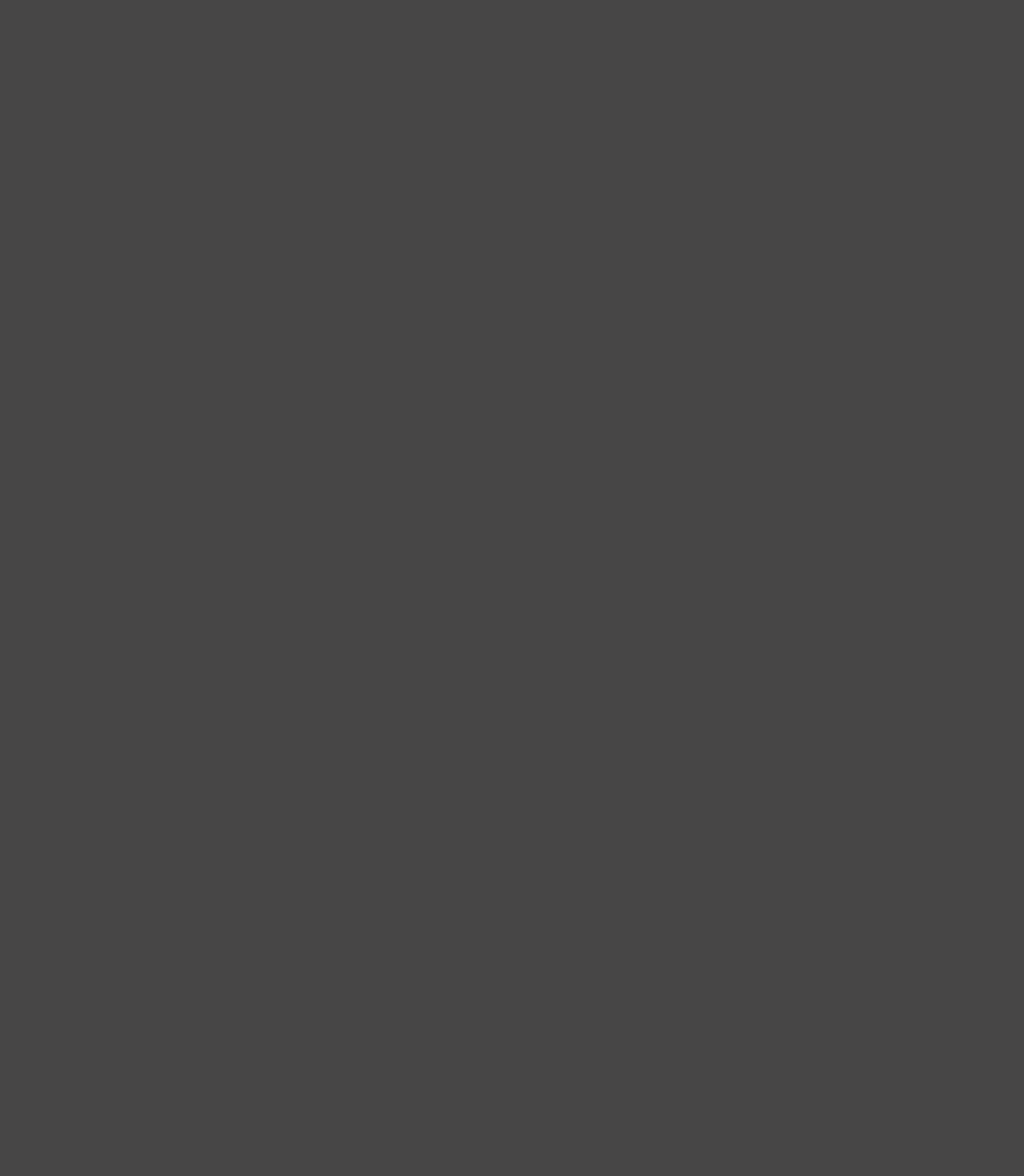
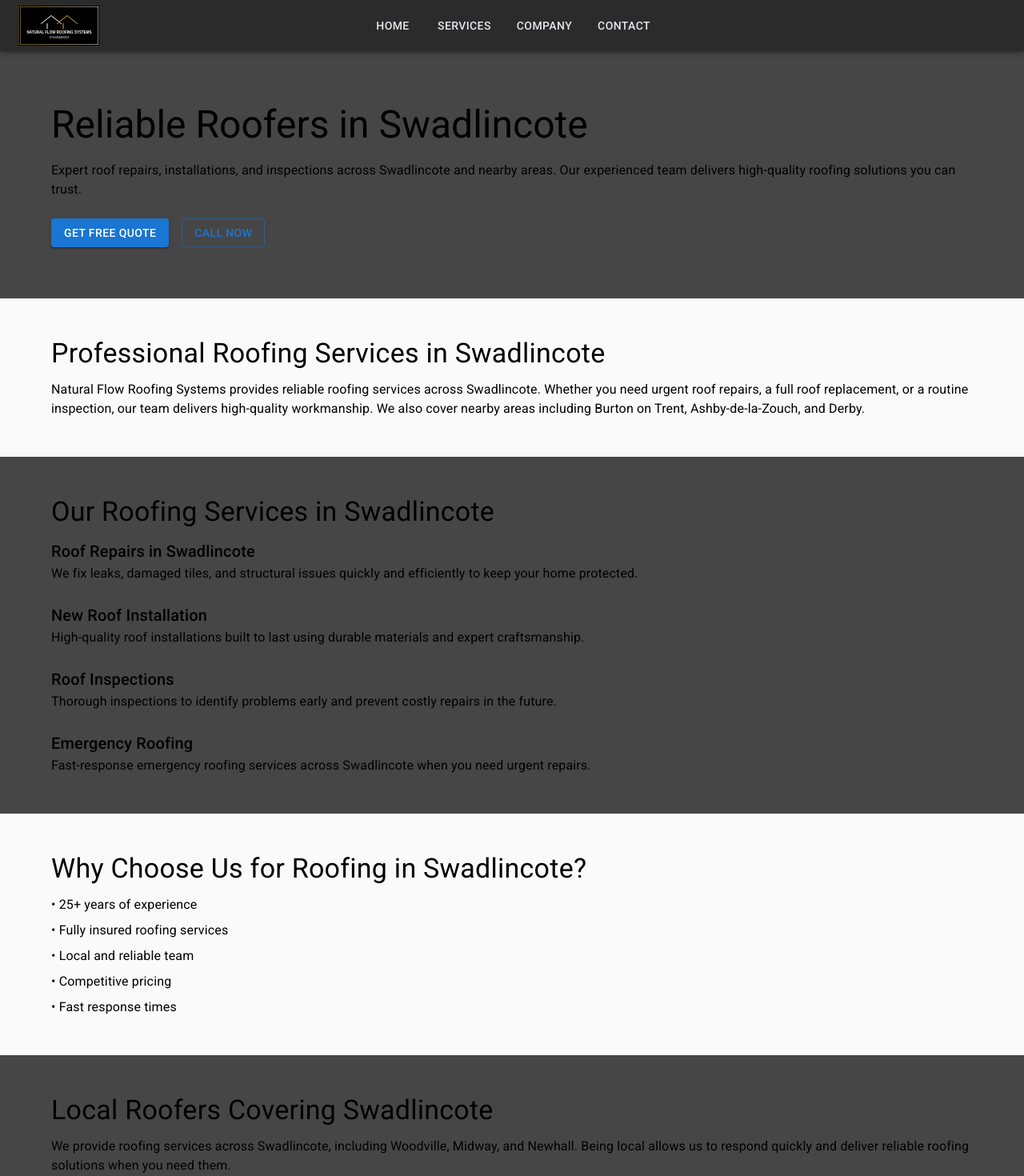
Before and after one commit to jkordek/rhroofing-website, a React (Vite) app: page /roofers-swadlincote in a window 1280 px wide. Before the commit this address had no page. Shown: the top 1470 px of the page at 80% size. Before the commit the page ends 800 px from the top, so only its background shows below. Built offline with nearby package versions, Linux system fonts and the light colour scheme.

Commit message:
Start preparing new pages

```diff
--- /dev/null
+++ b/src/components/AreaSection.jsx
@@ -0,0 +1,91 @@
+import { Box, Container, Typography, Paper, Link, Stack } from "@mui/material";
+
+export default function AreasSection() {
+  const areas = [
+    { name: "Burton on Trent", link: "/roofers-burton-on-trent" },
+    { name: "Swadlincote", link: "/roofers-swadlincote" },
+    { name: "Derby" },
+    { name: "Lichfield" },
+    { name: "Tamworth" },
+    { name: "Staffordshire" },
+  ];
+
+  return (
+    <Box sx={{ py: 8, color: "#fff", textAlign: "center" }}>
+      <Container maxWidth="lg">
+        {/* Title */}
+        <Typography
+          variant="h4"
+          fontWeight="bold"
+          gutterBottom
+          textAlign="center"
+        >
+          Areas We Cover
+        </Typography>
+
+        {/* Description */}
+        <Typography
+          sx={{ mb: 5, maxWidth: 700, mx: "auto" }}
+          textAlign="center"
+        >
+          We provide professional roofing services across Burton on Trent
+          and surrounding areas. Whether you need repairs, installation,
+          or inspections, our team is ready to help.
+        </Typography>
+
+        {/* Cards */}
+        <Stack
+          direction={{ xs: "column", md: "row" }}
+          spacing={3}
+          sx={{
+            mt: 6,
+            alignItems: "stretch",
+          }}
+        >
+          {areas.map((area, index) => (
+            <Paper
+              key={index}
+              elevation={2}
+              sx={{
+                width: { xs: "100%", sm: "45%", md: "30%" },
+                p: 3,
+                textAlign: "center",
+                borderRadius: 3,
+                transition: "0.25s",
+                bgcolor: "#2B2B2B",
+                color: "#fff",
+                "&:hover": {
+                  transform: "translateY(-4px)",
+                  boxShadow: 6,
+                },
+              }}
+            >
+              {area.link ? (
+                <Link
+                  href={area.link}
+                  underline="none"
+                  sx={{ fontWeight: "bold", fontSize: "1.1rem", textDecoration: "none", color: "#D9A842" }}
+                >
+                  {area.name}
+                </Link>
+              ) : (
+                <Typography fontWeight={500}>
+                  {area.name}
+                </Typography>
+              )}
+            </Paper>
+          ))}
+        </Stack>
+
+        {/* CTA */}
+        <Typography sx={{ mt: 6 }} textAlign="center">
+          Looking for trusted{" "}
+          <Link href="/roofers-burton-on-trent" underline="hover">
+            roofers in Burton on Trent
+          </Link>
+          ? Contact us today for a free quote.
+        </Typography>
+      </Container>
+    </Box>
+  );
+}
--- a/src/main.jsx
+++ b/src/main.jsx
@@ -7,6 +7,8 @@ import Home from "./pages/Home";
 import ServicesPage from "./pages/ServicesPage";
 import AboutPage from "./pages/AboutPage";
 import ContactPage from "./pages/ContactPage";
+import AreaBurtonPage from "./pages/AreaBurtonPage";
+import AreaSwadlincotePage from "./pages/AreaSwadlincotePage";
 
 import "@fontsource/roboto/300.css";
 import "@fontsource/roboto/400.css";
@@ -23,6 +25,8 @@ createRoot(document.getElementById("root")).render(
           <Route path="/services" element={<ServicesPage />} />
           <Route path="/about" element={<AboutPage />} />
           <Route path="/contact" element={<ContactPage />} />
+          <Route path="/roofers-burton-on-trent" element={<AreaBurtonPage />} />
+          <Route path="/roofers-swadlincote" element={<AreaSwadlincotePage />} />
         </Route>
       </Routes>
     </BrowserRouter>
--- /dev/null
+++ b/src/pages/AreaBurtonPage.jsx
@@ -0,0 +1,24 @@
+import AreasSection from "../components/AreaSection";
+import { Helmet } from "react-helmet-async";
+
+export default function AreaBurtonPage() {
+  return (
+    <>
+      <Helmet>
+        <title>Roofers in Swadlincote | Repairs & Roofing Services</title>
+
+        <meta
+          name="description"
+          content="Professional roofers in Swadlincote offering roof repairs, new roof installations, and inspections. Reliable, local, and fully insured."
+        />
+
+        <link
+          rel="canonical"
+          href="https://naturalflowroofing.co.uk/roofers-swadlincote"
+        />
+      </Helmet>
+
+      <AreasSection />
+    </>
+  );
+}
--- /dev/null
+++ b/src/pages/AreaSwadlincotePage.jsx
@@ -0,0 +1,166 @@
+import { Box, Container, Typography, Button, Stack } from "@mui/material";
+import { Helmet } from "react-helmet-async";
+
+export default function SwadlincotePage() {
+  return (
+    <>
+      <Helmet>
+        <title>Roofers in Swadlincote | Repairs & Roofing Services</title>
+        <meta
+          name="description"
+          content="Professional roofers in Swadlincote offering roof repairs, new roof installations, and inspections. Reliable, local, and fully insured."
+        />
+        <link
+          rel="canonical"
+          href="https://naturalflowroofing.co.uk/roofers-swadlincote"
+        />
+      </Helmet>
+
+      {/* HERO */}
+      <Box sx={{ py: 8 }}>
+        <Container maxWidth="lg">
+          <Typography variant="h3" fontWeight="bold" gutterBottom>
+            Reliable Roofers in Swadlincote
+          </Typography>
+
+          <Typography sx={{ mb: 3 }}>
+            Expert roof repairs, installations, and inspections across
+            Swadlincote and nearby areas. Our experienced team delivers
+            high-quality roofing solutions you can trust.
+          </Typography>
+
+          <Stack direction="row" spacing={2}>
+            <Button variant="contained" href="/contact">
+              Get Free Quote
+            </Button>
+            <Button variant="outlined" href="tel:07440448919">
+              Call Now
+            </Button>
+          </Stack>
+        </Container>
+      </Box>
+
+      {/* MAIN CONTENT */}
+      <Box sx={{ py: 6, bgcolor: "#fafafa" }}>
+        <Container maxWidth="lg">
+          <Typography variant="h4" fontWeight="bold" gutterBottom>
+            Professional Roofing Services in Swadlincote
+          </Typography>
+
+          <Typography>
+            Natural Flow Roofing Systems provides reliable roofing services
+            across Swadlincote. Whether you need urgent roof repairs, a full
+            roof replacement, or a routine inspection, our team delivers
+            high-quality workmanship. We also cover nearby areas including
+            Burton on Trent, Ashby-de-la-Zouch, and Derby.
+          </Typography>
+        </Container>
+      </Box>
+
+      {/* SERVICES */}
+      <Box sx={{ py: 6 }}>
+        <Container maxWidth="lg">
+          <Typography variant="h4" fontWeight="bold" gutterBottom>
+            Our Roofing Services in Swadlincote
+          </Typography>
+
+          <Stack spacing={3}>
+            <Box>
+              <Typography variant="h6" fontWeight="bold">
+                Roof Repairs in Swadlincote
+              </Typography>
+              <Typography>
+                We fix leaks, damaged tiles, and structural issues quickly
+                and efficiently to keep your home protected.
+              </Typography>
+            </Box>
+
+            <Box>
+              <Typography variant="h6" fontWeight="bold">
+                New Roof Installation
+              </Typography>
+              <Typography>
+                High-quality roof installations built to last using durable
+                materials and expert craftsmanship.
+              </Typography>
+            </Box>
+
+            <Box>
+              <Typography variant="h6" fontWeight="bold">
+                Roof Inspections
+              </Typography>
+              <Typography>
+                Thorough inspections to identify problems early and prevent
+                costly repairs in the future.
+              </Typography>
+            </Box>
+
+            <Box>
+              <Typography variant="h6" fontWeight="bold">
+                Emergency Roofing
+              </Typography>
+              <Typography>
+                Fast-response emergency roofing services across Swadlincote
+                when you need urgent repairs.
+              </Typography>
+            </Box>
+          </Stack>
+        </Container>
+      </Box>
+
+      {/* WHY CHOOSE US */}
+      <Box sx={{ py: 6, bgcolor: "#fafafa" }}>
+        <Container maxWidth="lg">
+          <Typography variant="h4" fontWeight="bold" gutterBottom>
+            Why Choose Us for Roofing in Swadlincote?
+          </Typography>
+
+          <Stack spacing={1}>
+            <Typography>• 25+ years of experience</Typography>
+            <Typography>• Fully insured roofing services</Typography>
+            <Typography>• Local and reliable team</Typography>
+            <Typography>• Competitive pricing</Typography>
+            <Typography>• Fast response times</Typography>
+          </Stack>
+        </Container>
+      </Box>
+
+      {/* LOCAL AREA */}
+      <Box sx={{ py: 6 }}>
+        <Container maxWidth="lg">
+          <Typography variant="h4" fontWeight="bold" gutterBottom>
+            Local Roofers Covering Swadlincote
+          </Typography>
+
+          <Typography>
+            We provide roofing services across Swadlincote, including
+            Woodville, Midway, and Newhall. Being local allows us to respond
+            quickly and deliver reliable roofing solutions when you need them.
+          </Typography>
+        </Container>
+      </Box>
+
+      {/* CTA */}
+      <Box sx={{ py: 8, textAlign: "center" }}>
+        <Container maxWidth="md">
+          <Typography variant="h4" fontWeight="bold" gutterBottom>
+            Get a Free Roofing Quote in Swadlincote
+          </Typography>
+
+          <Typography sx={{ mb: 3 }}>
+            Contact Natural Flow Roofing Systems today for a free, no-obligation quote.
+          </Typography>
+
+          <Stack direction="row" spacing={2} justifyContent="center">
+            <Button variant="contained" href="/contact">
+              Contact Us
+            </Button>
+            <Button variant="outlined" href="tel:07440448919">
+              Call 07440 448919
+            </Button>
+          </Stack>
+        </Container>
+      </Box>
+    </>
+  );
+}
--- a/src/pages/Home.jsx
+++ b/src/pages/Home.jsx
@@ -1,6 +1,7 @@
 import Hero from "../components/Hero";
 import Services from "../components/Services";
 import AboutUs from "../components/AboutUs";
+import AreasSection from "../components/AreaSection";
 import Contact from "../components/Contact";
 import { Helmet } from "react-helmet-async";
 
@@ -78,6 +79,7 @@ export default function Home() {
 
       <Hero />
       <Services />
+      <AreasSection />
       <AboutUs />
       <Contact />
     </>
```
